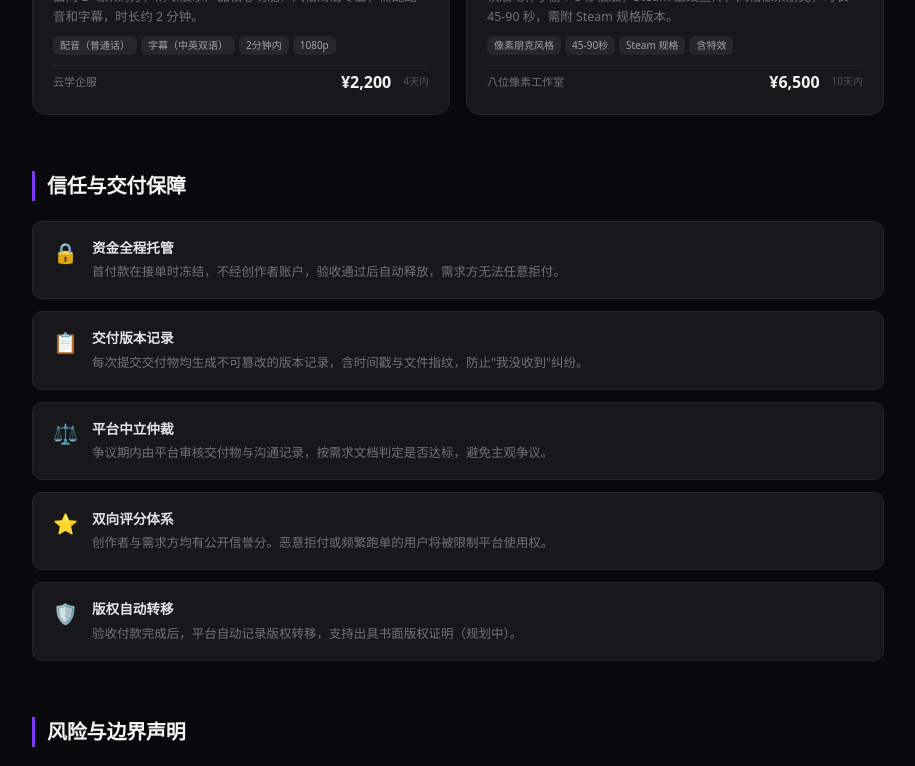
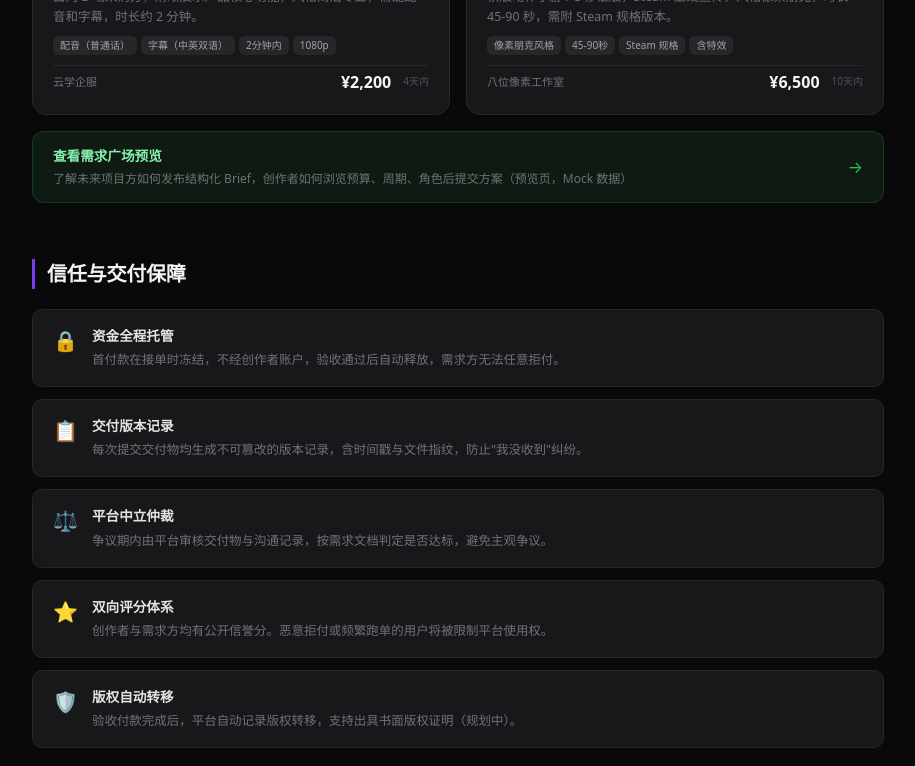
Before and after one commit to Aaron079/creator-city, a Next.js app in the folder apps/web/: page /marketplace-preview in a window 1280 px wide. Shown: the part 4300-5066 px from the top of the page, without its empty margins (182-1097 px from the left). Built offline with nearby package versions, Linux system fonts and the light colour scheme; no server answers.

Commit message:
link demand board preview from marketplace preview

```diff
--- a/apps/web/src/components/marketplace-preview/MarketplacePreviewPage.tsx
+++ b/apps/web/src/components/marketplace-preview/MarketplacePreviewPage.tsx
@@ -455,6 +455,32 @@ export default function MarketplacePreviewPage() {
               </div>
             ))}
           </div>
+          {/* CTA — link to demand board preview */}
+          <Link
+            href="/demand-board-preview"
+            style={{
+              display: 'flex',
+              alignItems: 'center',
+              justifyContent: 'space-between',
+              marginTop: '1rem',
+              padding: '0.875rem 1.25rem',
+              background: '#0f1a12',
+              border: '1px solid #16a34a40',
+              borderRadius: '12px',
+              textDecoration: 'none',
+              gap: '0.75rem',
+            }}
+          >
+            <div>
+              <div style={{ fontSize: '0.85rem', fontWeight: 600, color: '#86efac', marginBottom: '0.2rem' }}>
+                查看需求广场预览
+              </div>
+              <div style={{ fontSize: '0.75rem', color: '#71717a', lineHeight: 1.5 }}>
+                了解未来项目方如何发布结构化 Brief，创作者如何浏览预算、周期、角色后提交方案（预览页，Mock 数据）
+              </div>
+            </div>
+            <span style={{ fontSize: '1rem', color: '#22c55e', flexShrink: 0 }}>→</span>
+          </Link>
         </Section>
 
         {/* Trust & delivery */}
--- a/apps/web/src/components/marketplace-preview/marketplacePreviewData.ts
+++ b/apps/web/src/components/marketplace-preview/marketplacePreviewData.ts
@@ -377,6 +377,7 @@ export const ROADMAP_STAGES: Array<{ stage: number; title: string; status: 'done
 
 export const QUICK_LINKS: Array<{ label: string; href: string; description: string }> = [
   { label: '创作者主页预览', href: '/creator-profile-preview', description: '查看创作者如何展示作品集与服务' },
+  { label: '需求广场预览', href: '/demand-board-preview', description: '查看项目方如何发布结构化需求' },
   { label: '工作台', href: '/create', description: '开始 AI 视频创作' },
   { label: '项目中心', href: '/projects', description: '管理我的项目' },
   { label: '企业版预览', href: '/enterprise-preview', description: '了解企业部署方案' },
```
